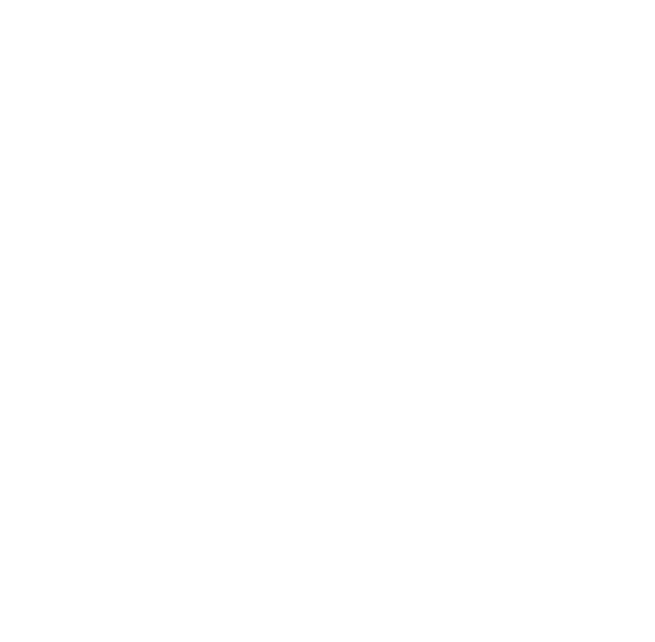
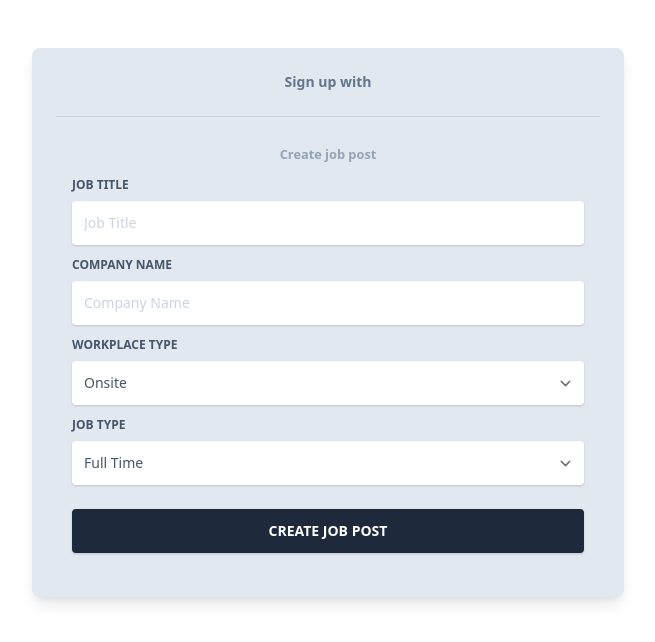
Before and after one commit to yusuf963/job-nest-web-app, a Next.js app: page /create-job in a window 1280 px wide. Before the commit this address had no page. Shown: the top 642 px of the page, without its empty margins (312-967 px from the left). Built offline with nearby package versions, Linux system fonts and the light colour scheme.

Commit message:
add route to create-job page

```diff
--- /dev/null
+++ b/pages/create-job.js
@@ -0,0 +1,160 @@
+import React, { useState } from "react";
+
+import useFetch from "service/apiClient";
+import apiEndpoints from 'config/api-endpoints';
+
+
+export default function Register() {
+  const { data, loading, error, postData } = useFetch();
+  const [userFormData, setUserFormData] = useState({});
+
+  const handleInputChange = (event) => {
+    const target = event.target;
+    const value = target.type === 'checkbox' ? target.checked : target.value;
+    const name = target.name;
+
+    setUserFormData({
+      ...userFormData,
+      isTermsAgreed: true,
+      [name]: value
+    });
+  }
+  const handleRegisterUser = () => {
+    postData(apiEndpoints.registerBaseApiUrl, userFormData);
+  };
+  return (
+    <>
+      <div className="container mx-auto mt-12 px-4 h-full">
+        <div className="flex content-center items-center justify-center h-full">
+          <div className="w-full lg:w-6/12 px-4">
+            <div className="relative flex flex-col min-w-0 break-words w-full mb-6 shadow-lg rounded-lg bg-blueGray-200 border-0">
+              <div className="rounded-t mb-0 px-6 py-6">
+                <div className="text-center mb-3">
+                  <h6 className="text-blueGray-500 text-sm font-bold">
+                    Sign up with
+                  </h6>
+                </div>
+                <div className="btn-wrapper text-center">
+                </div>
+                <hr className="mt-6 border-b-1 border-blueGray-300" />
+              </div>
+              <div className="flex-auto px-4 lg:px-10 py-10 pt-0">
+                <div className="text-blueGray-400 text-center mb-3 font-bold">
+                  <small>Create job post</small>
+                  {loading && <p>Loading...</p>}
+                  {error && (
+                    <div class="bg-red-100 border border-red-400 text-red-700 px-4 py-3 rounded relative" role="alert">
+                      <strong class="font-bold">Holy smokes!</strong>
+                      <span class="block sm:inline">{error}</span>
+                      <span class="absolute top-0 bottom-0 right-0 px-4 py-3">
+                        <svg class="fill-current h-6 w-6 text-red-500" role="button" xmlns="http://www.w3.org/2000/svg" viewBox="0 0 20 20"><title>Close</title><path d="M14.348 14.849a1.2 1.2 0 0 1-1.697 0L10 11.819l-2.651 3.029a1.2 1.2 0 1 1-1.697-1.697l2.758-3.15-2.759-3.152a1.2 1.2 0 1 1 1.697-1.697L10 8.183l2.651-3.031a1.2 1.2 0 1 1 1.697 1.697l-2.758 3.152 2.758 3.15a1.2 1.2 0 0 1 0 1.698z" /></svg>
+                      </span>
+                    </div>
+                  )}
+                  {data && (
+                    <div class="bg-teal-100 border-t-4 border-teal-500 rounded-b text-teal-900 px-4 py-3 shadow-md" role="alert">
+                      <div class="flex">
+                        <div class="py-1"><svg class="fill-current h-6 w-6 text-teal-500 mr-4" xmlns="http://www.w3.org/2000/svg" viewBox="0 0 20 20"><path d="M2.93 17.07A10 10 0 1 1 17.07 2.93 10 10 0 0 1 2.93 17.07zm12.73-1.41A8 8 0 1 0 4.34 4.34a8 8 0 0 0 11.32 11.32zM9 11V9h2v6H9v-4zm0-6h2v2H9V5z" /></svg></div>
+                        <div>
+                          <p class="font-bold">{data.message}</p>
+                          <p class="text-sm">You will be directed to login page soon.</p>
+                        </div>
+                      </div>
+                    </div>
+
+                  )}
+                </div>
+                <form>
+                  <div className="relative w-full mb-3">
+                    <label
+                      className="block uppercase text-blueGray-600 text-xs font-bold mb-2"
+                      htmlFor="jobTitle"
+                    >
+                      Job Title
+                    </label>
+                    <input
+                      type="text"
+                      id="jobTitle"
+                      name="title"
+                      onChange={handleInputChange}
+                      className="border-0 px-3 py-3 placeholder-blueGray-300 text-blueGray-600 bg-white rounded text-sm shadow focus:outline-none focus:ring w-full ease-linear transition-all duration-150"
+                      placeholder="Job Title"
+                    />
+                  </div>
+                  <div className="relative w-full mb-3">
+                    <label
+                      className="block uppercase text-blueGray-600 text-xs font-bold mb-2"
+                      htmlFor="companyName"
+                    >
+                      Company Name
+                    </label>
+                    <input
+                      type="text"
+                      id="companyName"
+                      name="companyName"
+                      onChange={handleInputChange}
+                      className="border-0 px-3 py-3 placeholder-blueGray-300 text-blueGray-600 bg-white rounded text-sm shadow focus:outline-none focus:ring w-full ease-linear transition-all duration-150"
+                      placeholder="Company Name"
+                    />
+                  </div>
+
+                  <div className="relative w-full mb-3">
+                    <label
+                      className="block uppercase text-blueGray-600 text-xs font-bold mb-2"
+                      htmlFor="workplaceType"
+                    >
+                      Workplace Type
+                    </label>
+                    <select
+                      id="workplaceType"
+                      name="workplaceType"
+                      onChange={handleInputChange}
+                      className="border-0 px-3 py-3 placeholder-blueGray-300 text-blueGray-600 bg-white rounded text-sm shadow focus:outline-none focus:ring w-full ease-linear transition-all duration-150"
+                    >
+                      <option value="onsite">Onsite</option>
+                      <option value="hybrid">Hybrid</option>
+                      <option value="remote">Remote</option>
+                    </select>
+                  </div>
+                  <div className="relative w-full mb-3">
+                    <label
+                      className="block uppercase text-blueGray-600 text-xs font-bold mb-2"
+                      htmlFor="jobType"
+                    >
+                      Job Type
+                    </label>
+                    <select
+                      id="jobType"
+                      name="jobType"
+                      onChange={handleInputChange}
+                      className="border-0 px-3 py-3 placeholder-blueGray-300 text-blueGray-600 bg-white rounded text-sm shadow focus:outline-none focus:ring w-full ease-linear transition-all duration-150"
+                    >
+                      <option value="fulltime">Full Time</option>
+                      <option value="parttime">Part Time</option>
+                      <option value="contract">Contract</option>
+                      <option value="volunteer">Volunteer</option>
+                      <option value="temporary">Temporary</option>
+                      <option value="internship">Internship</option>
+                      <option value="other">Other</option>
+                    </select>
+                  </div>
+                  {/* Add more dropdowns for other enum fields */}
+
+                  <div className="text-center mt-6">
+                    <button
+                      className="bg-blueGray-800 text-white active:bg-blueGray-600 text-sm font-bold uppercase px-6 py-3 rounded shadow hover:shadow-lg outline-none focus:outline-none mr-1 mb-1 w-full ease-linear transition-all duration-150"
+                      type="button"
+                      onClick={handleRegisterUser}
+                    >
+                      Create Job post
+                    </button>
+                  </div>
+                </form>
+              </div>
+            </div>
+          </div>
+        </div>
+      </div >
+    </>
+  );
+}
```
